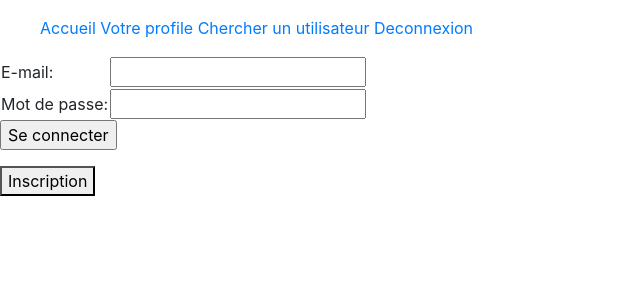
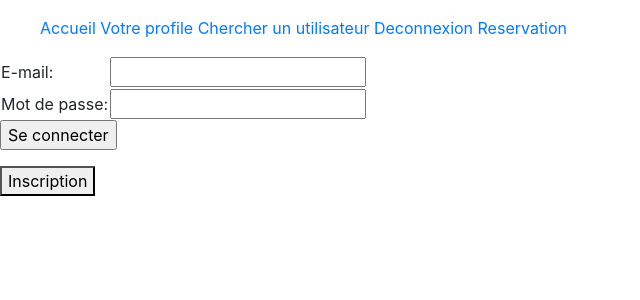
Before and after one commit to derreyann/websiteif3, a PHP site: page /index.php in a window 1280 px wide. Shown: the top 300 px of the page, without its empty margins (0-640 px from the left). Run offline with PHP 8.4, Linux system fonts and the light colour scheme; the visitor is signed in with stand-in values (Sample User, id 1).

Commit message:
Ajout de l'option reservation dans le menu

```diff
--- a/menu.php
+++ b/menu.php
@@ -21,6 +21,7 @@ echo '<nav>
 			<li><a href="profile.php">Votre profile</a></li>
 			<li><a href="recherche.php">Chercher un utilisateur</a></li>
 			<li><a href="deconnexion.php">Deconnexion</a></li>
+			<li><a href="reservations.php">Reservation</a></li>
 		 </ul>
 		</nav>';
 	} ?>
```
